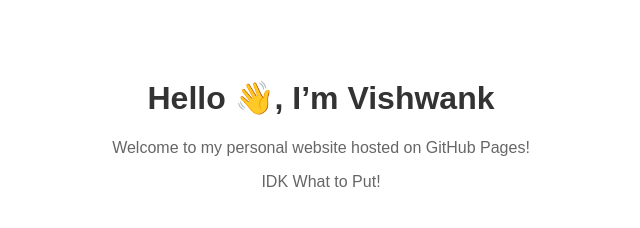
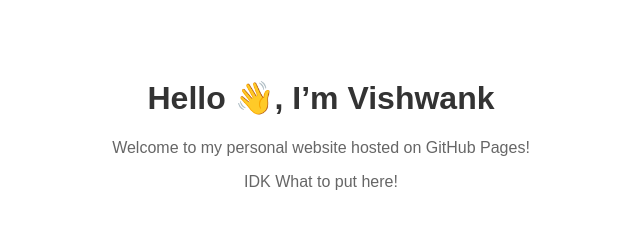
Before and after one commit to Vishwank-Chinnam/vishwankchinnam.github.io, a plain HTML site: page index.html in a window 1280 px wide. Shown: the full height of the page, 319-959 px from the left. Drawn offline with Linux system fonts and the light colour scheme.

Commit message:
Update index.html

```diff
--- a/index.html
+++ b/index.html
@@ -22,6 +22,6 @@
 <body>
   <h1>Hello 👋, I’m Vishwank</h1>
   <p>Welcome to my personal website hosted on GitHub Pages!</p>
-  <p>IDK What to Put!</p>
+  <p>IDK What to put here!</p>
 </body>
 </html>
```
